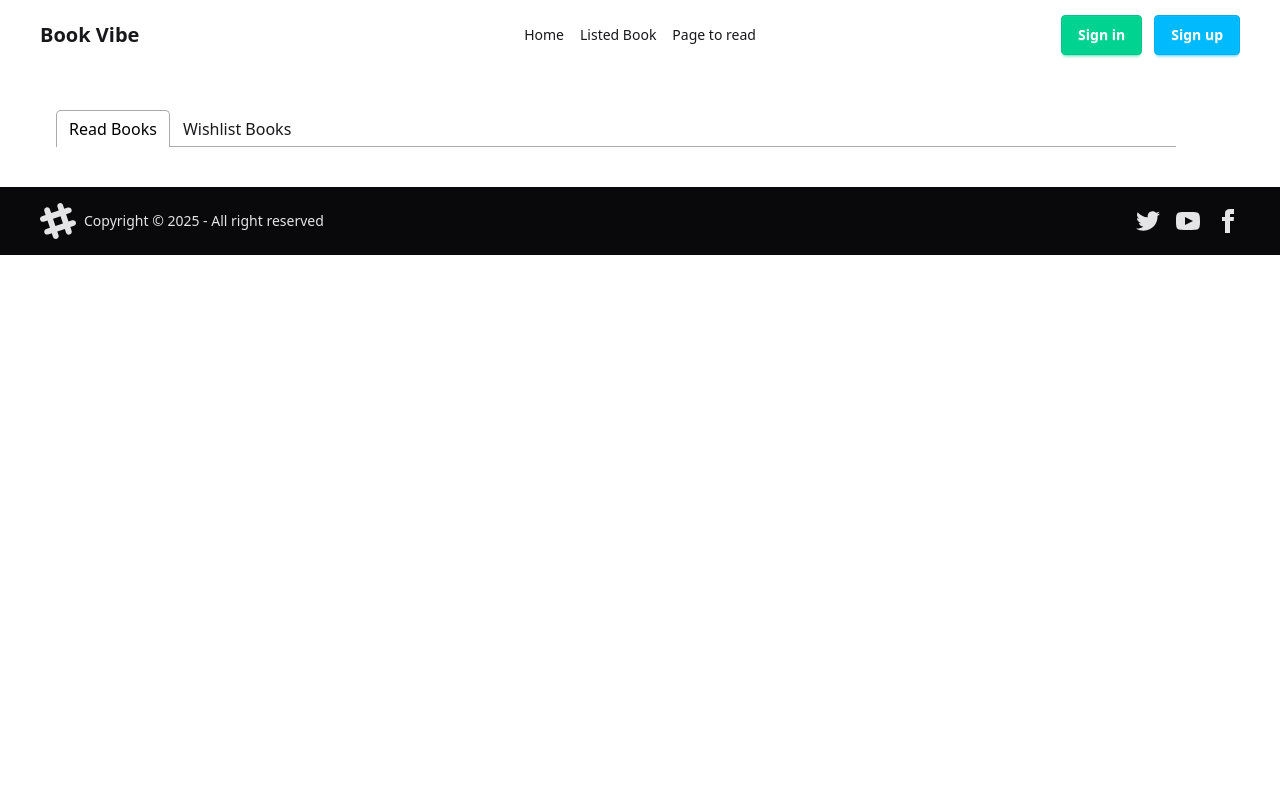
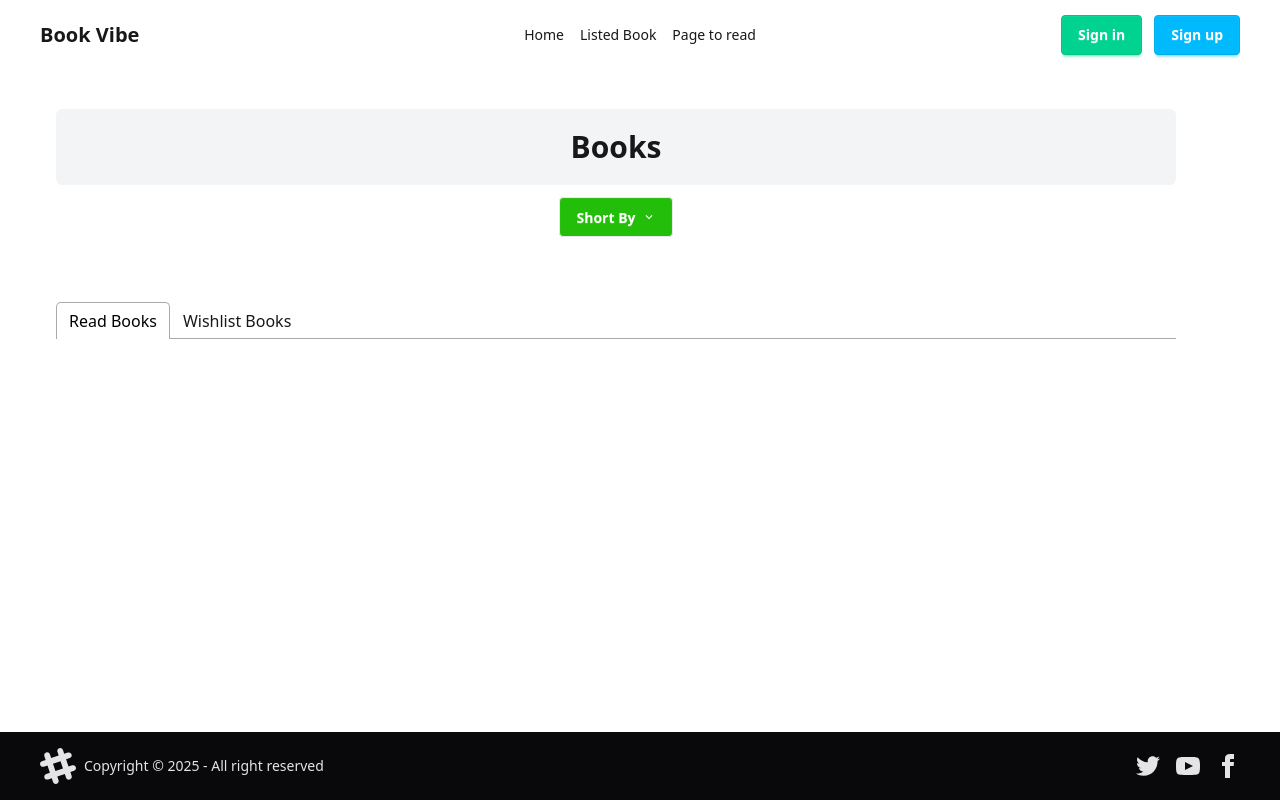
Before and after one commit to ehasun15019/Book-Vibe-ph-, a React (Vite) app: page /readList in a window 1280 px wide. Built offline with nearby package versions, Linux system fonts and the light colour scheme; a web font is replaced by a local one.

Commit message:
completed project

```diff
--- a/package.json
+++ b/package.json
@@ -16,6 +16,8 @@
     "react-icons": "^5.5.0",
     "react-router": "^7.9.3",
     "react-tabs": "^6.1.0",
+    "sweetalert2": "^11.24.0",
+    "sweetalert2-react-content": "^5.1.0",
     "tailwindcss": "^4.1.14"
   },
   "devDependencies": {
--- a/src/pages/BookDetails/BookDetails.jsx
+++ b/src/pages/BookDetails/BookDetails.jsx
@@ -1,11 +1,16 @@
-import React from 'react'
-import { useLoaderData, useParams } from 'react-router';
-import './BookDetails.css'
-import { addToDB, addToWishListDB } from '../../Utilities/addToDB';
+import React from "react";
+import { useLoaderData, useParams } from "react-router";
+import "./BookDetails.css";
+import { addToDB, addToWishListDB } from "../../Utilities/addToDB";
+
+// sweer alert import
+import Swal from "sweetalert2";
+import withReactContent from "sweetalert2-react-content";
+const MySwal = withReactContent(Swal);
 
 const BookDetails = () => {
   // useParams use for get the daynamic id from url
-  const {id} = useParams();
+  const { id } = useParams();
   const bookId = parseInt(id);
 
   // useLoaderData use for get the data from loader function which have route.jsx file
@@ -13,20 +18,43 @@ const BookDetails = () => {
 
   // every book er details show korar jonno amra ekhane find method use korbo
   const SingleBook = data.find((item) => {
-    return (item.bookId) === bookId;
-  })
+    return item.bookId === bookId;
+  });
 
-  const {image, bookName, author, category, review, tags, totalPages, publisher, yearOfPublishing, rating} = SingleBook;
+  const {
+    image,
+    bookName,
+    author,
+    category,
+    review,
+    tags,
+    totalPages,
+    publisher,
+    yearOfPublishing,
+    rating,
+  } = SingleBook;
 
   // read book save in local storage
   const handelMarkAsRead = (bId) => {
     addToDB(bId);
-  }
+
+    MySwal.fire({
+      title: "Successfull. Check listed book to the navbar",
+      icon: "success",
+      draggable: true
+    });
+  };
 
   // wishList save in Local storage
   const handleWishList = (books) => {
     addToWishListDB(books);
-  }
+
+    MySwal.fire({
+      title: "Successfully added to wishlist",
+      icon: "success",
+      draggable: true
+    });
+  };
 
   return (
     <div className="my-10 px-4 max-w-6xl mx-auto">
@@ -82,7 +110,8 @@ const BookDetails = () => {
               <span className="font-bold">Publisher:</span> {publisher}
             </p>
             <p>
-                <span className="font-bold">Year of Publishing:</span> {yearOfPublishing}
+              <span className="font-bold">Year of Publishing:</span>{" "}
+              {yearOfPublishing}
             </p>
             <p>
               <span className="font-bold">Rating:</span> {rating}
@@ -90,14 +119,23 @@ const BookDetails = () => {
           </div>
 
           <div className="mt-4 flex flex-col sm:flex-row gap-3">
-              <button className="btn btn-outline" onClick={() => handelMarkAsRead(bookId)}>Mark as Read</button>
-              <button className="btn btn-primary w-full sm:w-auto" onClick={() => handleWishList(bookId)}>Add to Wishlist</button>
+            <button
+              className="btn btn-outline"
+              onClick={() => handelMarkAsRead(bookId)}
+            >
+              Mark as Read
+            </button>
+            <button
+              className="btn btn-primary w-full sm:w-auto"
+              onClick={() => handleWishList(bookId)}
+            >
+              Add to Wishlist
+            </button>
           </div>
         </div>
       </section>
+    </div>
+  );
+};
 
-      </div>
-  )
-}
-
-export default BookDetails
+export default BookDetails;
--- a/src/pages/ReadList/ReadList.jsx
+++ b/src/pages/ReadList/ReadList.jsx
@@ -1,18 +1,17 @@
-import React, { useEffect, useState } from 'react'
-import { useLoaderData } from 'react-router';
-import { Tab, Tabs, TabList, TabPanel } from 'react-tabs';
-import 'react-tabs/style/react-tabs.css';
-import { getBookStore, getWishListStore } from '../../Utilities/addToDB';
+import React, { useEffect, useState } from "react";
+import { useLoaderData } from "react-router";
+import { Tab, Tabs, TabList, TabPanel } from "react-tabs";
+import "react-tabs/style/react-tabs.css";
+import { getBookStore, getWishListStore } from "../../Utilities/addToDB";
 import { CiLocationOn } from "react-icons/ci";
 import { MdOutlineMan4 } from "react-icons/md";
 import { MdOutlineContactPage } from "react-icons/md";
-import './ReadList.css'
-
+import "./ReadList.css";
+import { MdKeyboardArrowDown } from "react-icons/md";
 
 const ReadList = () => {
   // useLoaderData use for get the data from loader function which have route.jsx file
   const data = useLoaderData();
-    console.log(data);
 
   /* ------ readlist state ------ */
   const [readList, setReadList] = useState([]);
@@ -20,6 +19,28 @@ const ReadList = () => {
   /* ------ wishlist state ------ */
   const [wishList, setWishList] = useState([]);
 
+  /* ------ shory by state and functionalities start ------ */
+  const [short, setShort] = useState("");
+
+  const handleShorts = (type) => {
+    setShort(type);
+
+    if (type === "Npages") {
+      const shortData = [...readList].sort(
+        (a, b) => a.totalPages - b.totalPages
+      );
+      setReadList(shortData);
+    } else if (type === "rating") {
+      const shortData = [...readList].sort((a, b) => b.rating - a.rating);
+      setReadList(shortData);
+    } else if (type === "year") {
+      const shortData = [...readList].sort(
+        (a, b) => b.yearOfPublishing - a.yearOfPublishing
+      );
+      setReadList(shortData);
+    }
+  };
+  /* ------ shory by state and functionalities end ------ */
 
   /* ------ useEffect for get the readlist data from local storage ------ */
   useEffect(() => {
@@ -29,10 +50,11 @@ const ReadList = () => {
       return parseInt(id);
     });
 
-        const myReadList = data.filter((book) => convertedData.includes(book.bookId));
+    const myReadList = data.filter((book) =>
+      convertedData.includes(book.bookId)
+    );
     setReadList(myReadList);
-    },[]);
-
+  }, []);
 
   /* ------ useEffect for wishList ------ */
   useEffect(() => {
@@ -43,14 +65,48 @@ const ReadList = () => {
     });
 
     const myWishList = data.filter((item) => {
-            return convertedWishListData.includes(item.bookId)
+      return convertedWishListData.includes(item.bookId);
     });
-        setWishList(myWishList)
+    setWishList(myWishList);
   }, []);
 
   return (
-    <div className='mx-10 my-10 px-4 max-w-6xl'>
-        <Tabs>
+    <div className="mx-10 my-10 px-4 max-w-6xl">
+      <div className="mt-3 p-5 w-full bg-gray-100 rounded-md text-center mb-2">
+        <h1 className="font-bold text-3xl">Books</h1>
+      </div>
+
+      {/* Short by dropdown */}
+      <div className="sort-by flex justify-center">
+        <div className="dropdown">
+          <div
+            tabIndex={0}
+            role="button"
+            className="btn m-1 bg-[#23BE0A] text-white"
+          >
+            Short By <MdKeyboardArrowDown />
+          </div>
+
+          <ul
+            tabIndex={0}
+            className="dropdown-content menu rounded-box z-1 w-52 p-2 shadow-sm bg-gray-200"
+          >
+            <li onClick={() => handleShorts("rating")}>
+              <a>Rating</a>
+            </li>
+
+            <li onClick={() => handleShorts("Npages")}>
+              <a>Number of pages</a>
+            </li>
+
+            <li onClick={() => handleShorts("year")}>
+              <a>Publisher year</a>
+            </li>
+          </ul>
+        </div>
+      </div>
+
+      <Tabs className="mt-15">
         <TabList>
           <Tab>Read Books</Tab>
           <Tab>Wishlist Books</Tab>
@@ -97,7 +153,9 @@ const ReadList = () => {
                   <div className="flex gap-3 mt-3 flex-wrap">
                     <div className="flex items-center align-baseline">
                       <MdOutlineMan4 className="mr-1" />
-                                        <p className="text-[0.8rem]">Publisher: {item.publisher}</p>
+                      <p className="text-[0.8rem]">
+                        Publisher: {item.publisher}
+                      </p>
                     </div>
 
                     <div className="flex items-center align-baseline">
@@ -123,47 +181,49 @@ const ReadList = () => {
                   </div>
                 </div>
               </div>
-
             ))}
           </div>
         </TabPanel>
 
         <TabPanel>
-                <div className='grid grid-cols-2 md:grid-cols-2 lg:grid-cols-3 gap-3 my-13 justify-items-center'>
-                    {
-                        wishList.map((item) => {
-                            return(
+          <div className="grid grid-cols-2 md:grid-cols-2 lg:grid-cols-3 gap-3 my-13 justify-items-center">
+            {wishList.map((item) => {
+              return (
                 <div className="card bg-base-100 w-96 shadow-sm border border-gray-400 p-3 max-w-[250px] md:max-w-[300px]">
                   <figure>
                     <img
                       src={item.image}
                       alt="books"
-                                        className='h-[200px] object-cover'
+                      className="h-[200px] object-cover"
                     />
                   </figure>
                   <div className="card-bodies mt-3">
-                                        <h2 className="card-title pb-3 text-[0.9rem]">{item.bookName}</h2>
+                    <h2 className="card-title pb-3 text-[0.9rem]">
+                      {item.bookName}
+                    </h2>
                     <p>
-                                            <span className="font-bold">Total Pages:</span> {item.totalPages}
+                      <span className="font-bold">Total Pages:</span>{" "}
+                      {item.totalPages}
                     </p>
 
                     <p>
-                                            <span className="font-bold">Publisher:</span> {item.publisher}
+                      <span className="font-bold">Publisher:</span>{" "}
+                      {item.publisher}
                     </p>
 
                     <p>
-                                            <span className="font-bold">Year of Publishing:</span> {item.yearOfPublishing}
+                      <span className="font-bold">Year of Publishing:</span>{" "}
+                      {item.yearOfPublishing}
                     </p>
                   </div>
                 </div>
-                            )
-                        })
-                    }
+              );
+            })}
           </div>
         </TabPanel>
       </Tabs>
     </div>
-  )
-}
+  );
+};
 
-export default ReadList
+export default ReadList;
--- a/src/pages/Root/Roots.jsx
+++ b/src/pages/Root/Roots.jsx
@@ -5,9 +5,11 @@ import Footer from '../../components/Footer/Footer'
 
 const Roots = () => {
   return (
-    <div className='max-w-7xl mx-auto'>
+    <div className='max-w-7xl mx-auto flex flex-col min-h-screen'>
       <Navbar></Navbar>
-      <Outlet></Outlet>
+      <div className='flex-1'>
+        <Outlet></Outlet>
+      </div>
       <Footer></Footer>
     </div>
   )
```
Also changed, not shown: src/index.css (line endings or trailing spaces), 1 other file (tests, documents, lock files or other folders). Lines whose indentation alone changed are shown as unchanged.
